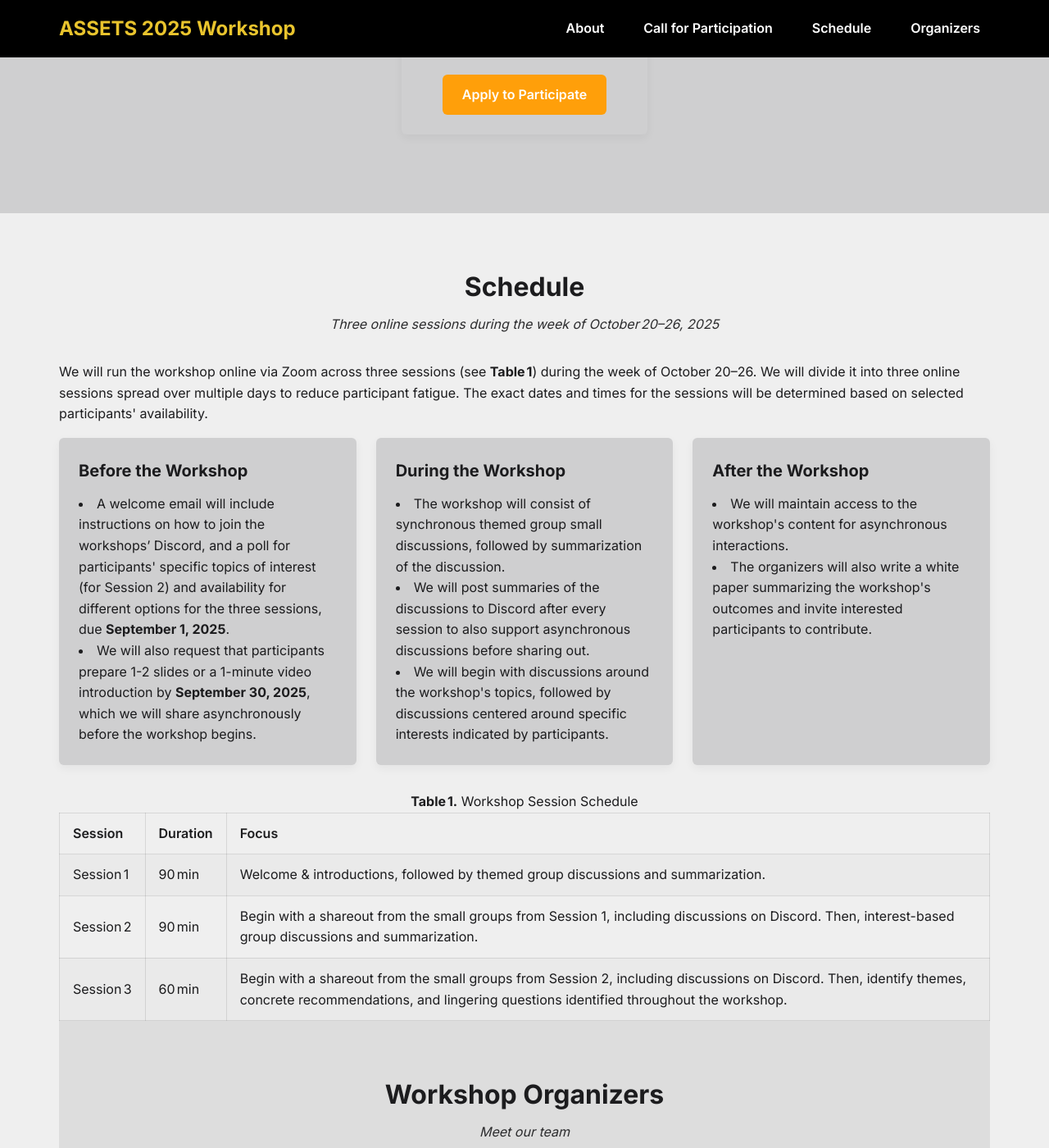
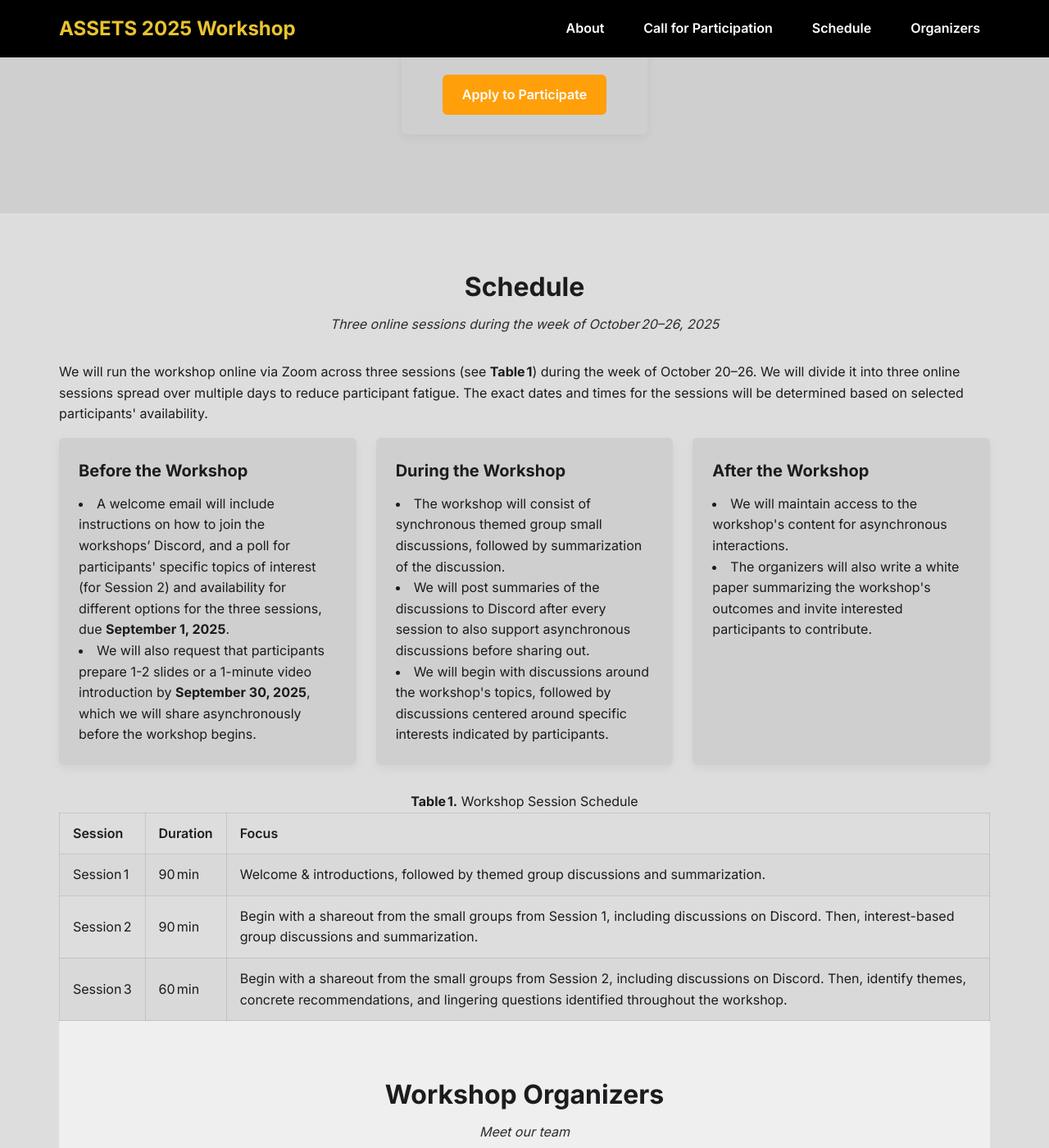
Before and after one commit to assets-recruitment-2025/assets-recruitment-2025.github.io, a Jekyll site: the page built from index.md, in a window 1280 px wide and 1400 px high, scrolled down 2127 px. Shown: the whole window at 82% size. Built offline with Jekyll 4.4.1, drawn with Linux system fonts in a browser that asks for light colours.

Commit message:
Call for Participation

```diff
--- a/assets/css/style.css
+++ b/assets/css/style.css
@@ -467,15 +467,15 @@
 
 #participate {
   padding: 4rem 2rem;
-  background:  #DDDDDD;
+  background:  #EFEFEF;
 }
 #schedule {
   padding: 4rem 2rem;
-  background: #EFEFEF;
+  background: #DDDDDD;
 }
 #organizers {
   padding: 4rem 2rem;
-  background: #DDDDDD;          /* custom light gray */
+  background: #EFEFEF;          /* custom light gray */
 }
 
 /* —— KEEP this flex‑based layout —— */
```
